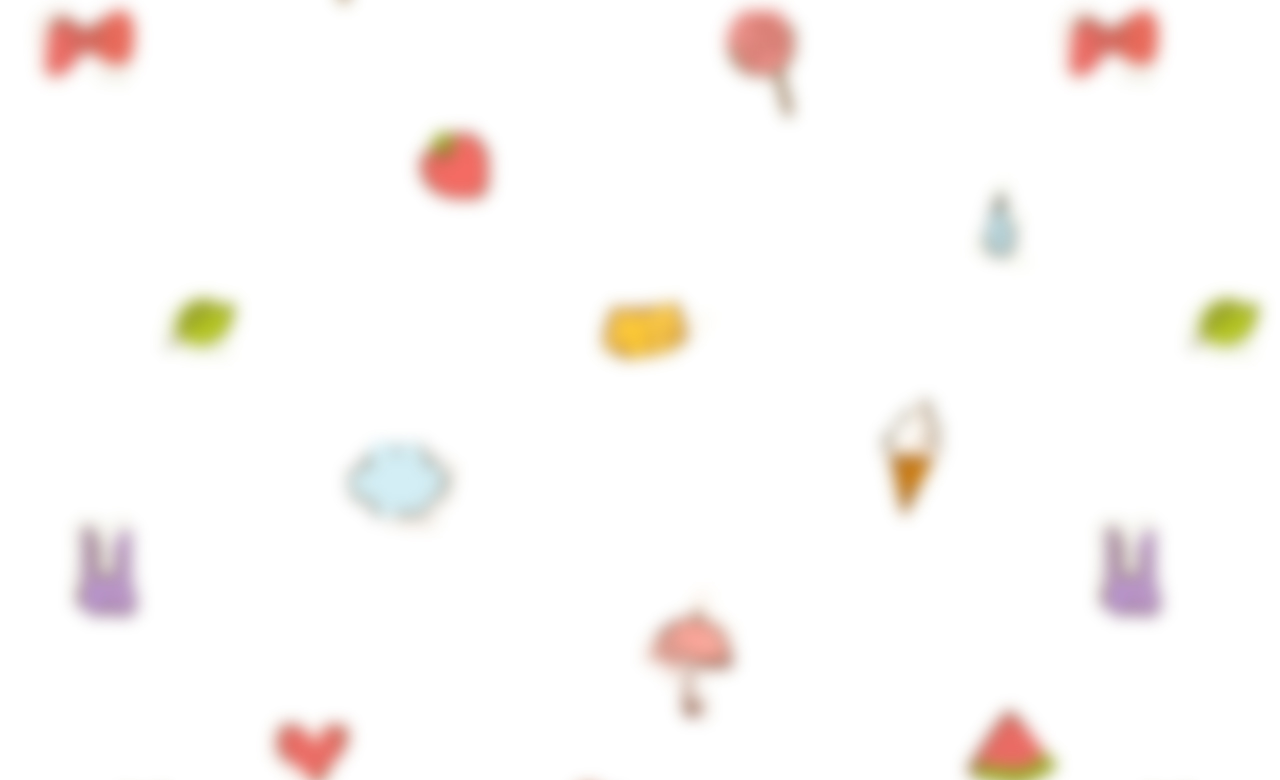
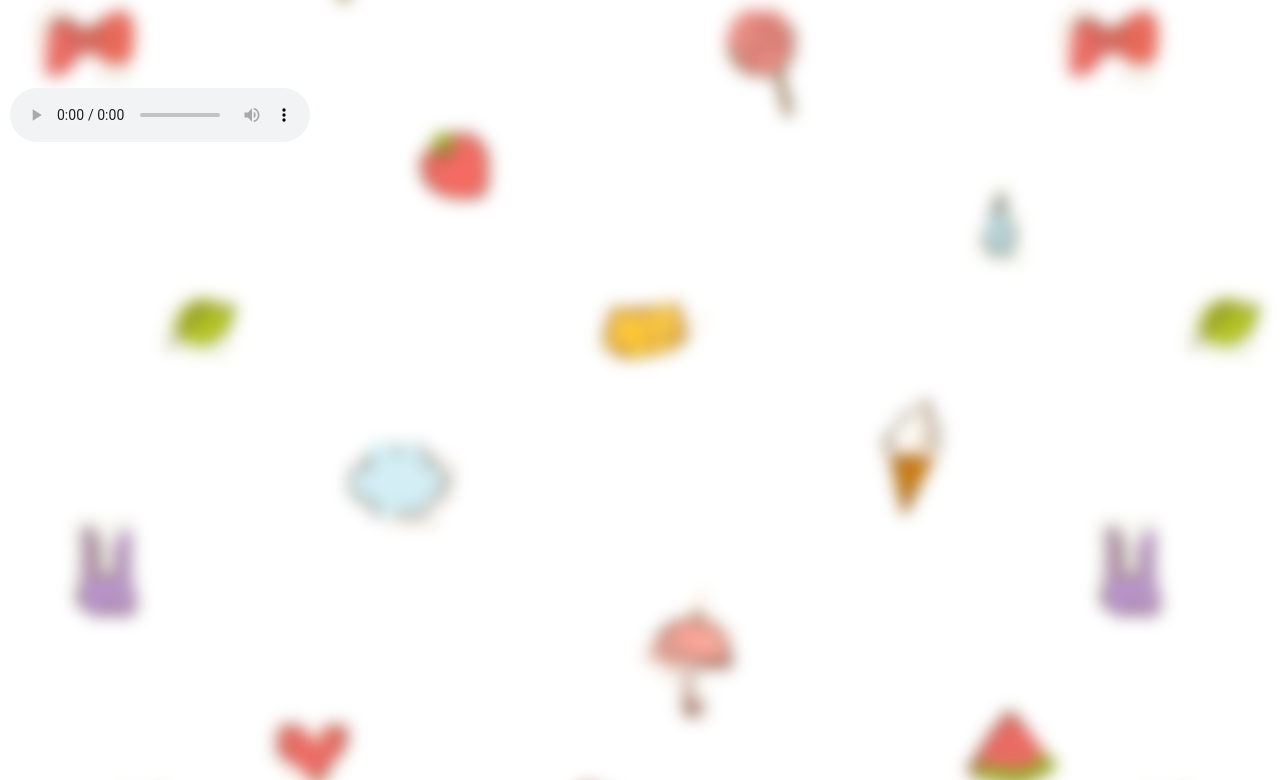
Before and after one commit to Qnurye/Qnurye.github.io, a plain HTML site: page fireworks-master/boby/index.html in a window 1280 px wide. Shown: the top 780 px of the page. Drawn offline with nearby package versions, Linux system fonts and the light colour scheme.

Commit message:
Update style.css

```diff
--- a/fireworks-master/boby/css/style.css
+++ b/fireworks-master/boby/css/style.css
@@ -133,10 +133,3 @@ body {
 body {
     background: url(../images/houtaibizhi.jpg);
 }
-
-audio,
-embed {
-    position: absolute;
-    z-index: -9999;
-    top: -9999px;
-}
```
